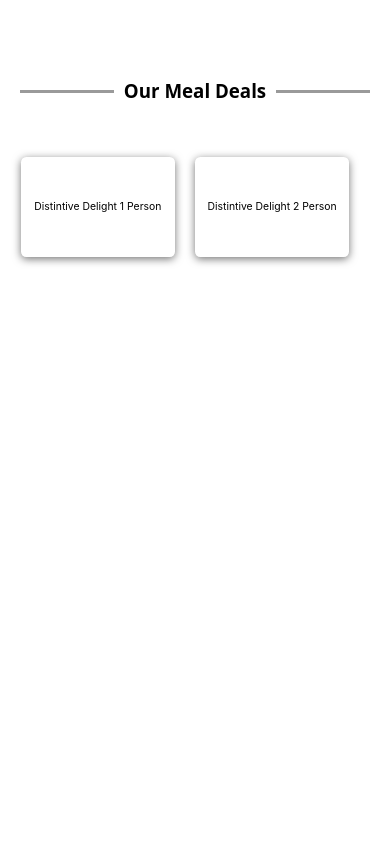
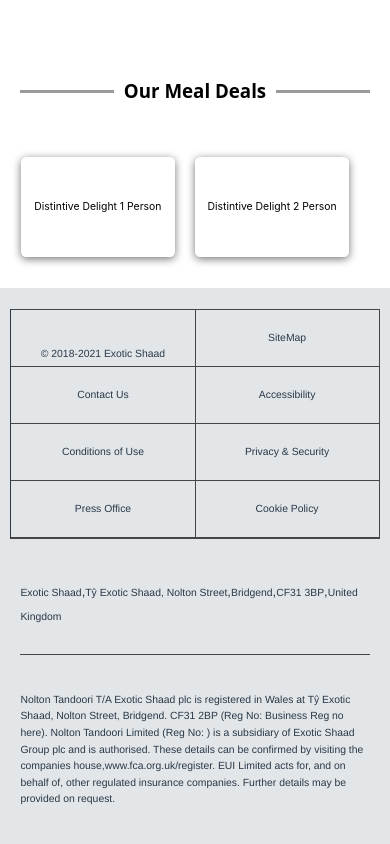
Before and after one commit to saumikdhar/takeaway-app, a React (Create React App) app in the folder takeaway-app-frontend/: page /home in a window 390 px wide. Shown: the part 2155-2999 px from the top of the page. Before the commit the page ends 2433 px from the top, so only its background shows below. Built offline with nearby package versions, Linux system fonts and the light colour scheme.

Commit message:
Implement footer

```diff
--- a/takeaway-app-frontend/src/App.js
+++ b/takeaway-app-frontend/src/App.js
@@ -1,7 +1,7 @@
 import { withRouter, Switch, Route, Redirect } from 'react-router-dom';
-// import Header from './components/Layout/Header';
 import Home from './components/Home/Home';
 import Toolbar from './components/UI/Navigation/Toolbar/Toolbar';
+import Footer from './components/UI/Navigation/Footer/Footer';
 
 const App = props => {
   let routes = (
@@ -24,6 +24,7 @@ const App = props => {
     <>
       <Toolbar />
       {routes}
+      <Footer />
     </>
   );
 };
--- /dev/null
+++ b/takeaway-app-frontend/src/components/UI/Navigation/Footer/Footer.css
@@ -0,0 +1,210 @@
+.footer {
+  min-width: 320px;
+  background-color: #e2e6e9;
+  /* font-size: 2rem; */
+  color: #2a3846;
+  font-family: 'jaf-facitweb', Helvetica, Arial, sans-serif;
+  margin-top: 1rem;
+  padding: 1rem;
+  bottom: 0;
+  left: 0;
+}
+
+.footer .footer-links {
+  padding: 15px 0 45px 0;
+}
+
+.footer .wrapper {
+  width: 1024px;
+  max-width: 100%;
+}
+
+.wrapper {
+  margin: auto;
+  display: block;
+  clear: both;
+  position: relative;
+}
+
+.footer ul.links {
+  margin-left: 5px;
+  padding-top: 2px;
+}
+
+.footer ul.links li:first-child {
+  margin-left: -5px;
+}
+
+.footer ul.links li {
+  list-style-type: none;
+  float: left;
+  border-right: 1px solid #2a3846;
+  padding-right: 10px;
+  margin-left: 10px;
+  margin-top: 10px;
+  font-size: 1rem;
+}
+
+.footer ul.links li > span {
+  font-size: inherit;
+}
+
+.footer .address {
+  width: 100%;
+  max-width: 100%;
+  padding-top: 13px;
+  padding-bottom: 5px;
+}
+
+.footer .address p {
+  font-size: 13px !important;
+  line-height: 2.2rem !important;
+  margin: 0;
+  padding: 0;
+}
+
+.footer .address p span {
+  font-size: 1rem !important;
+  line-height: 2.2rem !important;
+}
+
+.footer .footer-links .registered {
+  width: 100%;
+  max-width: 100%;
+  margin: 20px auto 0 auto;
+  padding-top: 27px;
+  border-top: 1px solid #464646;
+}
+
+.footer .footer-links .registered p {
+  font-size: 1rem;
+  line-height: 1.6rem;
+}
+
+.footer .footer-links .registered p a {
+  color: #2a3846;
+}
+
+a {
+  text-decoration: none;
+}
+
+.footer ul.links li a {
+  color: #2a3846;
+}
+
+.group::after {
+  content: '';
+  display: block;
+  clear: both;
+}
+
+.footer ul.links li > span {
+  font-size: inherit;
+}
+/*Media view only*/
+@media only screen and (min-width: 1024px) {
+  .wrapper {
+    width: 1024px;
+    padding: 0 15px;
+  }
+}
+
+@media only screen and (max-width: 767px) {
+  .footer .address {
+    width: 520px;
+    margin: 0 auto;
+    padding-top: 32px;
+    padding: 32px 10px 12px 10px;
+    box-sizing: border-box;
+    display: block;
+    overflow: hidden;
+    text-align: left;
+  }
+
+  .footer ul.links li {
+    float: none;
+    display: inline;
+    padding-right: 0;
+    margin-left: 0;
+    border-right: 0;
+    text-align: center;
+    margin-top: unset;
+  }
+
+  .footer .footer-links {
+    padding: 0 0 45px 0;
+  }
+
+  .footer .wrapper {
+    padding: 0;
+  }
+
+  .footer ul.links {
+    max-width: 100%;
+    margin-left: 0;
+    padding: 0;
+    border-top: 1px solid #464646;
+    border-bottom: 1px solid #464646;
+    line-height: 20px;
+    border-left: 1px solid #2a3846;
+  }
+
+  .footer ul.links li span {
+    padding: 18px 9px;
+  }
+
+  .footer ul.links li a {
+    width: 50%;
+    padding: 18px 0;
+    box-sizing: border-box;
+    display: block;
+    float: left;
+    border-bottom: 1px solid #464646;
+    border-right: 1px solid #464646;
+  }
+
+  .footer ul.links li a:hover {
+    text-decoration: underline !important;
+  }
+
+  .footer ul.links li:first-of-type {
+    box-sizing: border-box;
+    display: block;
+    border-bottom: 1px solid #464646;
+    border-right: 1px solid #464646;
+    float: left;
+    min-height: 57px;
+    height: 57px;
+    width: 50%;
+    line-height: 5;
+  }
+
+  .footer ul.links li:first-child {
+    margin-left: unset;
+  }
+
+  .footer.address {
+    width: 520px;
+    margin: auto;
+    padding-top: 32px;
+    padding: 32px 10px 12px 10px;
+    display: block;
+    overflow: hidden;
+    text-align: left;
+  }
+
+  .footer .footer-links .registered {
+    width: 500px;
+    max-width: calc(100% - 20px);
+    margin: 13px auto 0 auto;
+    padding-top: 26px;
+  }
+}
+
+@media only screen and (max-width: 413px) {
+  .footer ul.links li:first-of-type {
+    width: 50%;
+    padding: 18px 0;
+  }
+}
--- /dev/null
+++ b/takeaway-app-frontend/src/components/UI/Navigation/Footer/Footer.js
@@ -0,0 +1,68 @@
+import './Footer.css';
+
+const Footer = () => {
+  return (
+    <div class="footer">
+      <div class="footer-links">
+        <div class="wrapper">
+          <div>
+            <ul class="links group">
+              <li>
+                <span>© 2018-2021 Exotic Shaad</span>
+              </li>
+              <li>
+                <a href="https://www.exoticshaad.com/sitemap.php">SiteMap</a>
+              </li>
+              <li>
+                <a href="https://www.exoticshaad.com/contact-us">Contact Us</a>
+              </li>
+              <li>
+                <a href="https://www.exoticshaad.com/accessibility">Accessibility</a>
+              </li>
+              <li>
+                <a href="https://www.exoticshaad.com/insurance/your-policy/conditions-of-use.php">
+                  Conditions of Use
+                </a>
+              </li>
+              <li>
+                <a href="https://www.exoticshaad.com/your-privacy-and-security">
+                  Privacy & Security
+                </a>
+              </li>
+              <li>
+                <a href="https://www.exoticshaad.com/press-office">Press Office</a>
+              </li>
+              <li>
+                <a href="https://www.exoticshaad.com/cookie-policy">Cookie Policy</a>
+              </li>
+            </ul>
+          </div>
+          <div class="address">
+            <p itemprop="location" itemtype="http://schema.org/PostalAddress" itemscope="itemscope">
+              <span itemprop="name">Exotic Shaad</span>,
+              <span itemprop="streetAddress">Tŷ Exotic Shaad, Nolton Street</span>,
+              <span itemprop="addressLocality">Bridgend</span>,
+              <span itemprop="postalCode">CF31 3BP</span>,
+              <span itemprop="addressCountry">United Kingdom</span>
+            </p>
+          </div>
+          <div class="registered">
+            <p>
+              Nolton Tandoori T/A Exotic Shaad plc is registered in Wales at Tŷ Exotic Shaad, Nolton
+              Street, Bridgend. CF31 2BP (Reg No: Business Reg no here). Nolton Tandoori Limited
+              (Reg No: ) is a subsidiary of Exotic Shaad Group plc and is authorised. These details
+              can be confirmed by visiting the companies house,
+              <a href="http://www.fca.org.uk/register" rel="nofollow">
+                www.fca.org.uk/register
+              </a>
+              . EUI Limited acts for, and on behalf of, other regulated insurance companies. Further
+              details may be provided on request.
+            </p>
+          </div>
+        </div>
+      </div>
+    </div>
+  );
+};
+
+export default Footer;
--- a/takeaway-app-frontend/src/components/UI/Navigation/NavItems/NavItem/NavItem.js
+++ b/takeaway-app-frontend/src/components/UI/Navigation/NavItems/NavItem/NavItem.js
@@ -1,4 +1,4 @@
-import classes from './NgnItem.module.css';
+import classes from './NavItem.module.css';
 import { NavLink } from 'react-router-dom';
 
 const NavItem = props => {
--- a/takeaway-app-frontend/src/components/UI/Navigation/Toolbar/Toolbar.js
+++ b/takeaway-app-frontend/src/components/UI/Navigation/Toolbar/Toolbar.js
@@ -4,6 +4,7 @@ import mealsImage from '../../../../assets/meals.jpg';
 
 const Toolbar = props => {
   return (
+    <>
       <header className={classes.Toolbar}>
         {/*<DrawerToggle clicked={props.drawerToggleClicked}/>*/}
         <header className={classes.header}>
@@ -18,6 +19,7 @@ const Toolbar = props => {
           <img src={mealsImage} alt="A table full of delicious food!" />
         </div>
       </header>
+    </>
   );
 };
 
```
Also changed, not shown: takeaway-app-frontend/src/components/UI/Navigation/NavItems/NavItem/NavItem.module.css (renamed from takeaway-app-frontend/src/components/UI/Navigation/NavItems/NavItem/NgnItem.module.css). Lines whose indentation alone changed are shown as unchanged.
